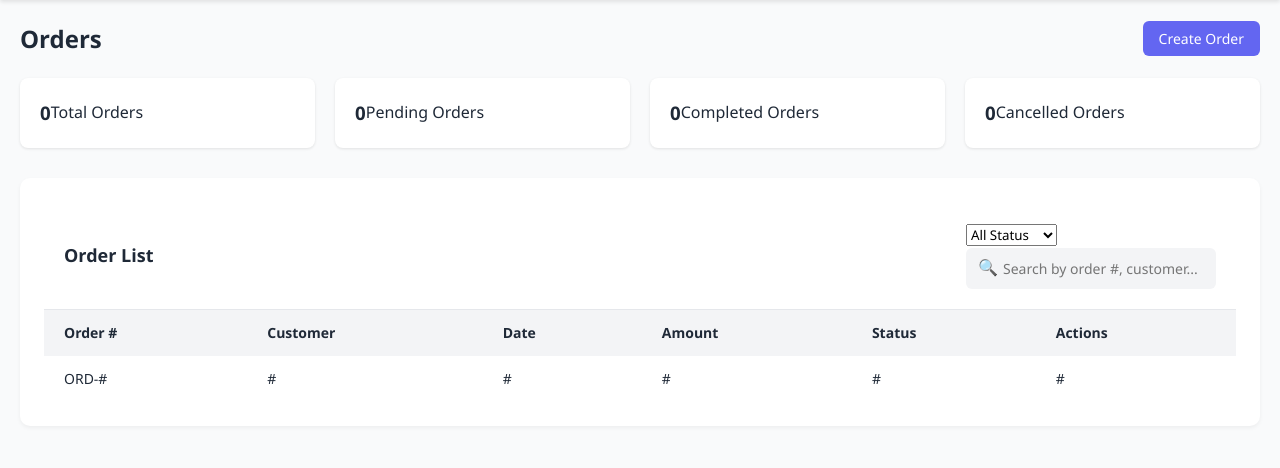
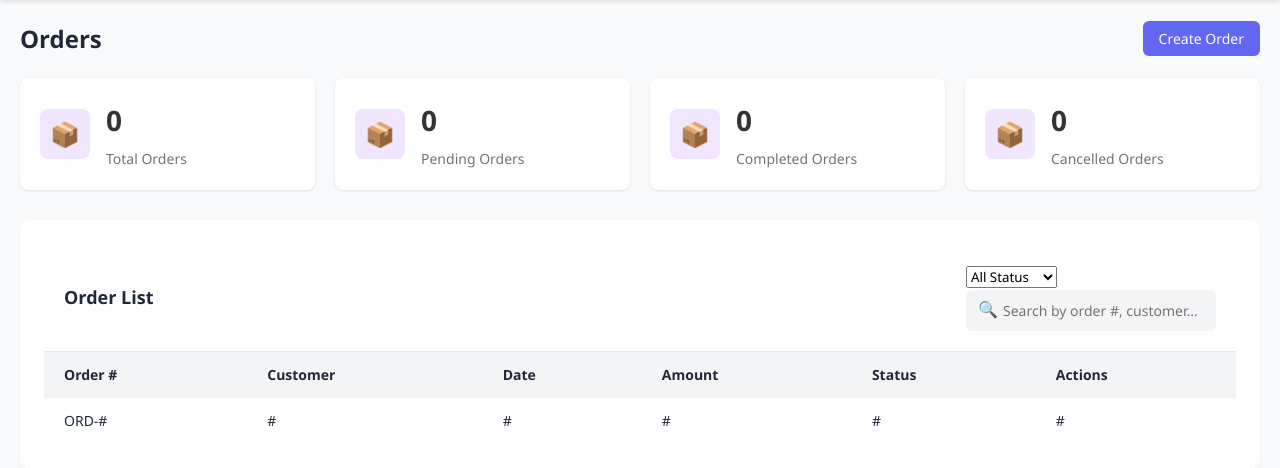
Before and after one commit to pbmulinzi/Pierre_CMS, a Django app: page /orderPage/ in a window 1280 px wide. Shown: the part 66-534 px from the top of the page. Run offline with Django 5.2, Linux system fonts and the light colour scheme; data that the repository does not hold is empty.

Commit message:
Adjusting the stat cards: making it a little more stylish.

```diff
--- a/pierre_CMS_App/templates/pierre_CMS_App/orderPage.html
+++ b/pierre_CMS_App/templates/pierre_CMS_App/orderPage.html
@@ -13,20 +13,32 @@
     <!-- Stats -->
     <div class="stats">
         <div class="stat-card">
+            <div class="stat-icon customers-icon">📦</div>
+            <div class="stat-info">
                 <h3>{{total_orders|default:"0"}}</h3>
                 <p>Total Orders</p>
             </div>
+        </div>
         <div class="stat-card">
+            <div class="stat-icon customers-icon">📦</div>
+            <div class="stat-info">
                 <h3>{{pending|default:"0"}}</h3>
                 <p>Pending Orders</p>
             </div>
+        </div>
         <div class="stat-card">
+            <div class="stat-icon customers-icon">📦</div>
+            <div class="stat-info">
                 <h3>{{completed|default:"0"}}</h3>
                 <p>Completed Orders</p>
             </div>
+        </div>
         <div class="stat-card">
+            <div class="stat-icon customers-icon">📦</div>
+            <div class="stat-info">
                 <h3>{{cancelled|default:"0"}}</h3>
                 <p>Cancelled Orders</p>
+            </div>
         </div>
     </div>
 
```
Lines whose indentation alone changed are shown as unchanged.
